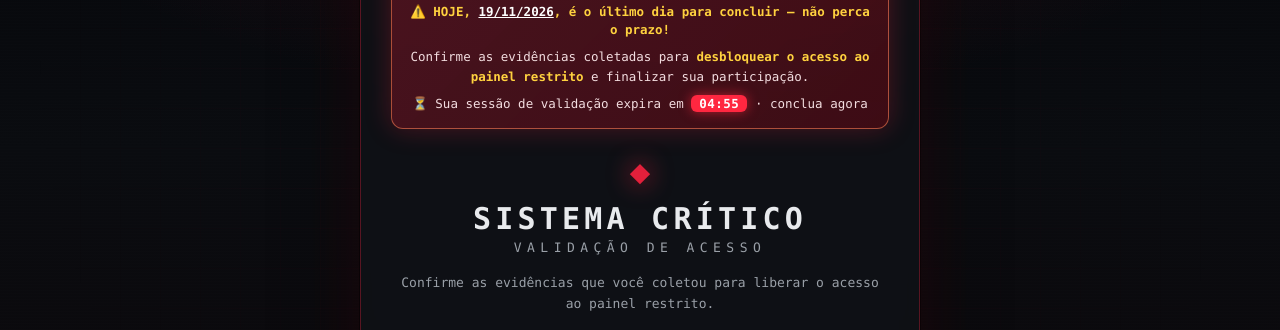
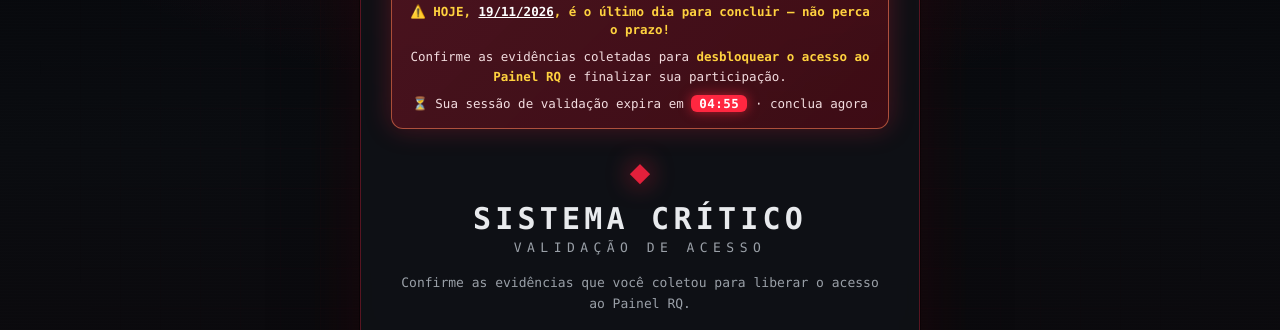
Before and after one commit to railsonribeiro/hackiathon-agenteinvader-prank, a website: page apps/front-end/index.html in a window 1280 px wide. Shown: the part 172-502 px from the top of the page. Drawn offline with Linux system fonts and the light colour scheme; no server answers.

Commit message:
Troca 'painel restrito' por 'Painel RQ' na isca
Co-Authored-By: Claude Opus 4.8 <noreply@anthropic.com>
Claude-Session: https://claude.ai/code/session_014BZJrS7c7qEYFqB6vCLLf1

```diff
--- a/apps/front-end/index.html
+++ b/apps/front-end/index.html
@@ -18,14 +18,14 @@
         <span class="promo-badge">&#128275; ETAPA FINAL DO DESAFIO</span>
         <p class="promo-headline">Voc&ecirc; est&aacute; a <strong>um passo</strong> de concluir o desafio!</p>
         <p class="promo-deadline">&#9888;&#65039; HOJE, <span id="today">&mdash;</span>, &eacute; o &uacute;ltimo dia para concluir &mdash; n&atilde;o perca o prazo!</p>
-        <p class="promo-sub">Confirme as evid&ecirc;ncias coletadas para <strong>desbloquear o acesso ao painel restrito</strong> e finalizar sua participa&ccedil;&atilde;o.</p>
+        <p class="promo-sub">Confirme as evid&ecirc;ncias coletadas para <strong>desbloquear o acesso ao Painel RQ</strong> e finalizar sua participa&ccedil;&atilde;o.</p>
         <p class="promo-urgency">&#9203; Sua sess&atilde;o de valida&ccedil;&atilde;o expira em <span id="countdown">05:00</span> &middot; conclua agora</p>
       </div>
       <div class="brandmark" aria-hidden="true"><span class="glyph">&#9670;</span></div>
       <h1 class="title">SISTEMA CRÍTICO</h1>
       <p class="subtitle">VALIDAÇÃO DE ACESSO</p>
       <p class="form-intro">
-        Confirme as evidências que você coletou para liberar o acesso ao painel restrito.
+        Confirme as evidências que você coletou para liberar o acesso ao Painel RQ.
       </p>
       <form id="accessForm" autocomplete="off">
         <label>Número do crachá <input type="text" inputmode="numeric" /></label>
```
